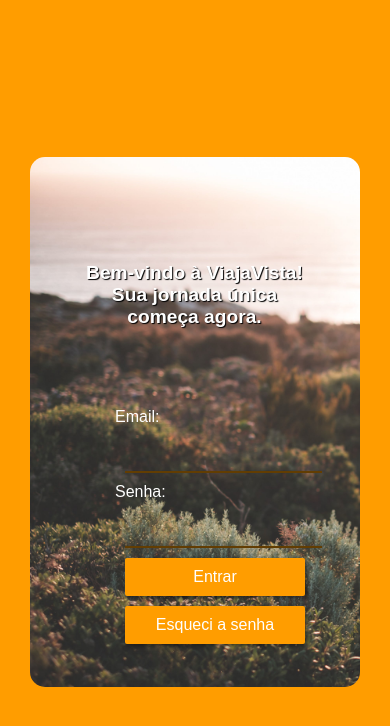
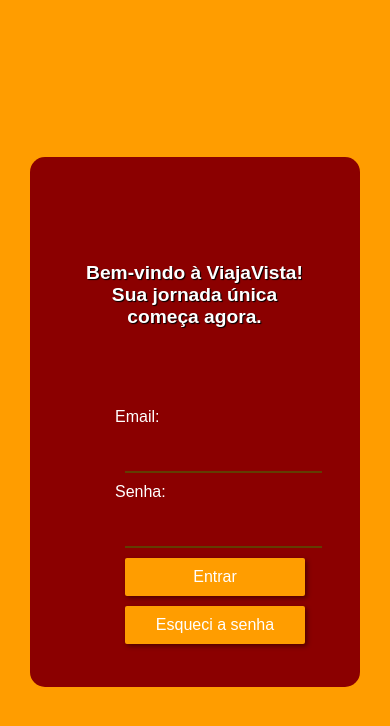
Before and after one commit to eduardo-ux/projeto-login, a plain HTML site: page index.html in a window 390 px wide. Drawn offline with Linux system fonts and the light colour scheme.

Commit message:
Update celular.css

```diff
--- a/estilos/celular.css
+++ b/estilos/celular.css
@@ -9,7 +9,7 @@
     transform: translate(-50%, -50%);
  }
  #dados-formulario{
-  background-image: url(../img/back-main.jpg);
+  background-color: darkred;
   background-size: cover;
   background-attachment: fixed;
 
```
